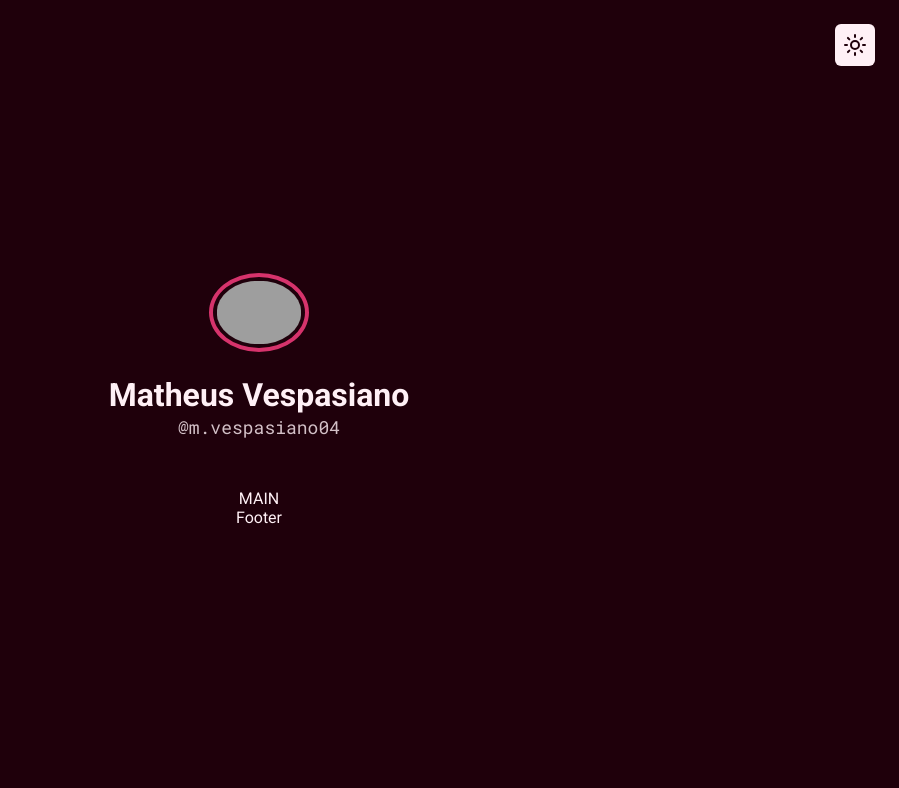
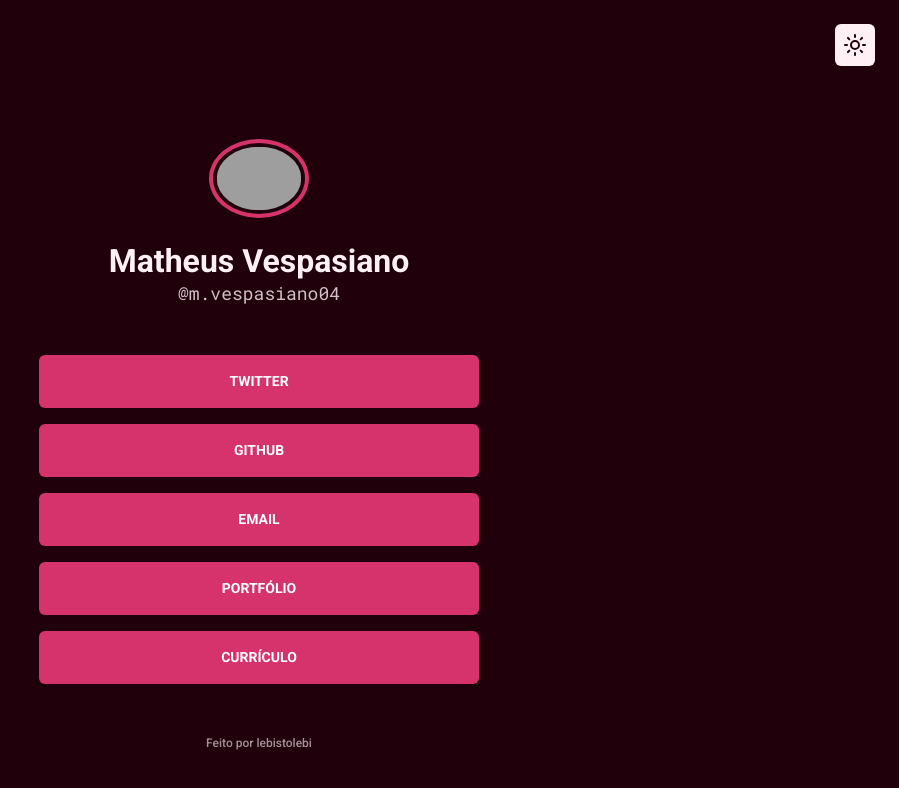
Before and after one commit to Vespasianoo/social-links-react-app, a React (Vite) app: page / in a window 1280 px wide. Shown: the top 788 px of the page, without its empty margins (381-1280 px from the left). Built offline with nearby package versions, Linux system fonts and the light colour scheme; grey boxes are pictures that could not be loaded.

Commit message:
add components main e footer

```diff
--- a/src/components/Footer/index.jsx
+++ b/src/components/Footer/index.jsx
@@ -1,5 +1,9 @@
 import * as S from "./styles"
 
 export function Footer() {
-  return <S.Container>Footer</S.Container>
+  return (
+    <S.Container>
+      <a href="#">Feito por lebistolebi</a>
+    </S.Container>
+  )
 }
--- a/src/components/Footer/styles.js
+++ b/src/components/Footer/styles.js
@@ -1,3 +1,16 @@
 import styled from "styled-components"
 
-export const Container = styled.footer``
+export const Container = styled.footer`
+  > a {
+    color: ${({ theme }) => theme.colors.textColor1};
+    opacity: 0.6;
+    font-size: 12px;
+    font-weight: 500;
+    line-height: 16px;
+
+    transition: opacity 300ms;
+    &:hover {
+      opacity: 1;
+    }
+  }
+`
--- a/src/components/Header/styles.js
+++ b/src/components/Header/styles.js
@@ -4,7 +4,6 @@
   display: flex;
   flex-direction: column;
   align-items: center;
-  margin-bottom: 48px;
 
   > img {
     width: 100px;
@@ -18,6 +17,7 @@
     color: ${({ theme }) => theme.colors.textColor1};
     font-size: 32px;
     font-weight: 600;
+    text-align: center;
   }
   > p {
     color: ${({ theme }) => theme.colors.textColor1};
--- a/src/components/Layout/index.jsx
+++ b/src/components/Layout/index.jsx
@@ -4,14 +4,12 @@
 import { Main } from "../Main"
 import { Footer } from "../Footer"
 
-export function Layout({ handleTheme }) {
+export function Layout() {
   return (
     <S.Container>
-      <S.Wrapper>
-        <Header handleTheme={handleTheme} />
-        <Main />
-        <Footer />
-      </S.Wrapper>
+      <Header />
+      <Main />
+      <Footer />
     </S.Container>
   )
 }
--- a/src/components/Layout/styles.js
+++ b/src/components/Layout/styles.js
@@ -1,16 +1,16 @@
 import styled from "styled-components"
 
 export const Container = styled.div`
+  width: min(100%, 500px);
   height: 100%;
-`
-
-export const Wrapper = styled.div`
-  height: 100%;
+  padding: 0 30px 30px;
 
   display: flex;
   flex-direction: column;
   align-items: center;
   justify-content: center;
-  /* display: grid;
-  place-items: center; */
+  gap: 48px;
+  margin-inline: auto;
+
+  margin-top: 60px;
 `
--- a/src/components/Main/index.jsx
+++ b/src/components/Main/index.jsx
@@ -1,5 +1,35 @@
 import * as S from "./styles"
 
 export function Main() {
-  return <S.Container>MAIN</S.Container>
+  return (
+    <S.Container>
+      <ul>
+        <li>
+          <a href="#" target="_blank">
+            Twitter
+          </a>
+        </li>
+        <li>
+          <a href="#" target="_blank">
+            Github
+          </a>
+        </li>
+        <li>
+          <a href="#" target="_blank">
+            Email
+          </a>
+        </li>
+        <li>
+          <a href="#" target="_blank">
+            Portfólio
+          </a>
+        </li>
+        <li>
+          <a href="#" target="_blank">
+            Currículo
+          </a>
+        </li>
+      </ul>
+    </S.Container>
+  )
 }
--- a/src/components/Main/styles.js
+++ b/src/components/Main/styles.js
@@ -1,3 +1,33 @@
 import styled from "styled-components"
 
-export const Container = styled.main``
+export const Container = styled.main`
+  width: 100%;
+  ul {
+    display: flex;
+    flex-direction: column;
+    width: 100%;
+    gap: 16px;
+    > li {
+      > a {
+        display: flex;
+        justify-content: center;
+        width: inherit;
+        padding-block: 16px;
+
+        background: ${({ theme }) => theme.colors.primaryColor};
+        border-radius: 6px;
+
+        font-size: 14px;
+        font-weight: 700;
+        line-height: 150%;
+        text-transform: uppercase;
+
+        transition: background 300ms;
+
+        &:hover {
+          background: ${({ theme }) => theme.colors.primaryColorHover};
+        }
+      }
+    }
+  }
+`
--- a/src/styles/GlobalStyles.js
+++ b/src/styles/GlobalStyles.js
@@ -5,6 +5,9 @@
     margin: 0;
     padding: 0;
     box-sizing: border-box;
+    border: none;
+    list-style: none;
+    text-decoration: none;
   }
 
   html, body, #root {
@@ -20,6 +23,6 @@
 
   body * {
     font-family: "Roboto" , sans-serif;
-    color: ${({ theme }) => theme.colors.textColor1};
+    color: ${({ theme }) => theme.colors.text};
   }
 `
--- a/src/styles/themes/dark.js
+++ b/src/styles/themes/dark.js
@@ -4,6 +4,7 @@
     background: "#1F000B",
     primaryColor: "#D6336C",
     primaryColorHover: "#A61E4D",
-    textColor1: "#FFF0F6"
+    textColor1: "#FFF0F6",
+    text: "#ffffff"
   }
 }
--- a/src/styles/themes/light.js
+++ b/src/styles/themes/light.js
@@ -4,6 +4,7 @@
     background: "#FFF0F6",
     primaryColor: "#D6336C",
     primaryColorHover: "#A61E4D",
-    textColor1: "#1F000B"
+    textColor1: "#1F000B",
+    text: "#ffffff"
   }
 }
```
